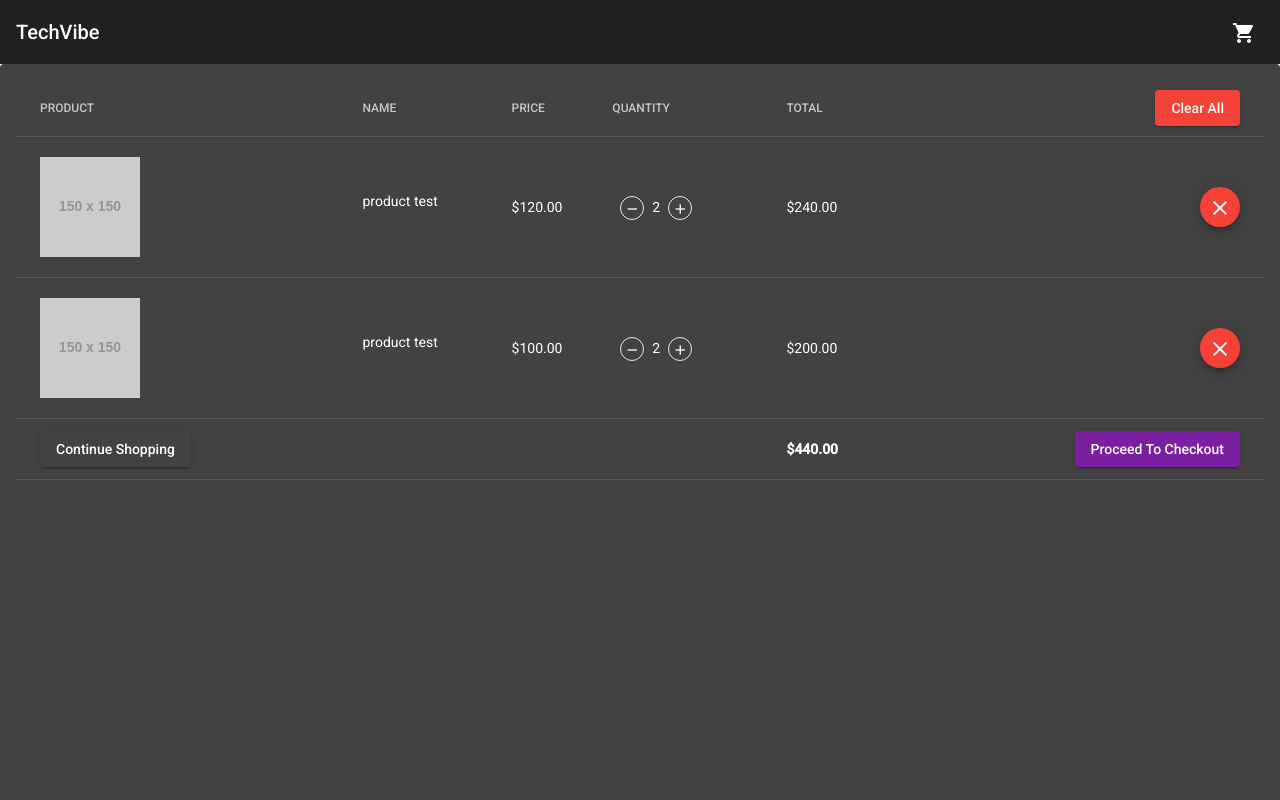
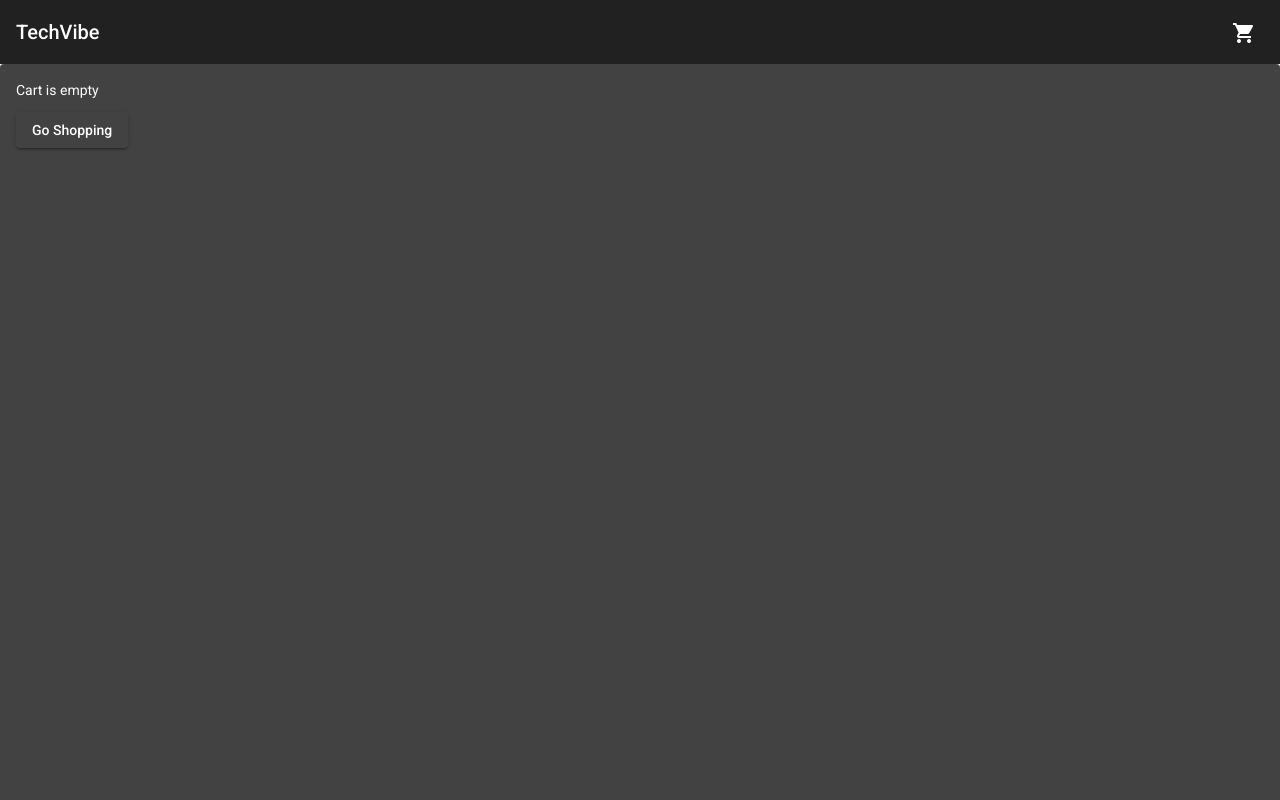
Before and after one commit to tia-cin/techvibe-ecommerce, an Angular app: page /purchase in a window 1280 px wide. Shown: the top 800 px of the page. Built offline with nearby package versions, Linux system fonts and the light colour scheme.

Commit message:
cart component & purchase page syncronized

```diff
--- a/src/app/pages/purchase/purchase.component.ts
+++ b/src/app/pages/purchase/purchase.component.ts
@@ -40,7 +40,10 @@ export class PurchaseComponent implements OnInit {
   constructor(private purchaseService: PurchaseService) {}
 
   ngOnInit(): void {
-    this.dataSource = this.cart.items;
+    this.purchaseService.cart.subscribe((_cart: Cart) => {
+      this.cart = _cart;
+      this.dataSource = this.cart.items;
+    });
   }
 
   getTotal(items: CartItem[]): number {
```
